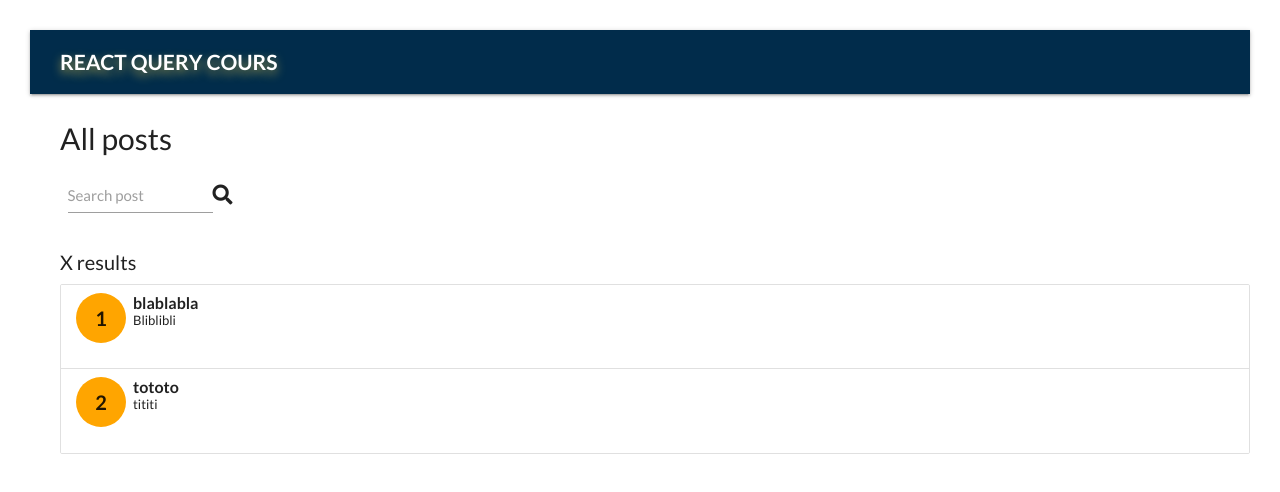
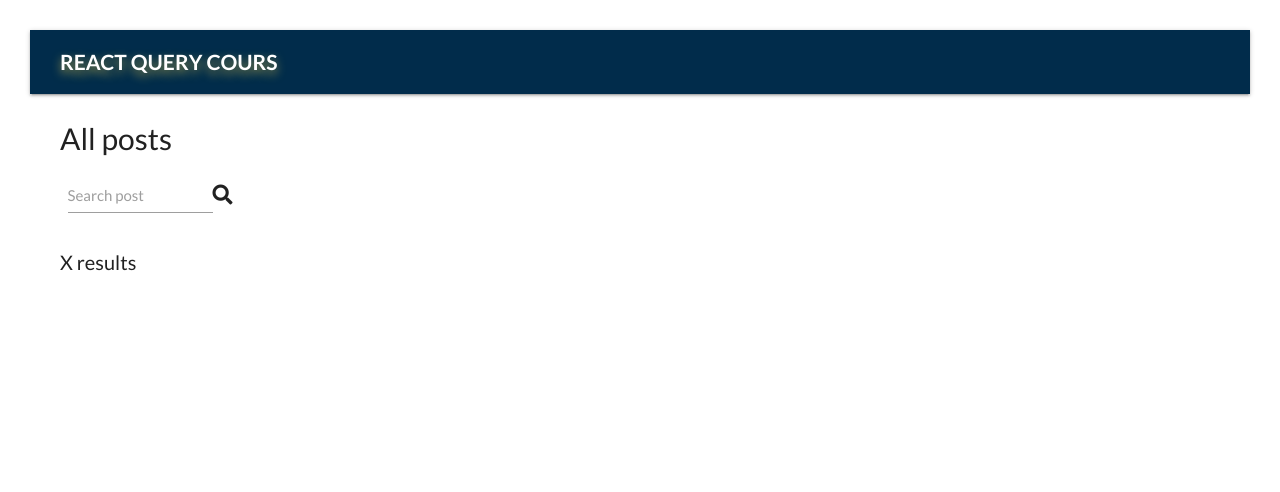
Before and after one commit to jochri3/react-query-udemy, a React (Create React App) app: page / in a window 1280 px wide. Shown: the top 492 px of the page. Built offline with nearby package versions, Linux system fonts and the light colour scheme.

Commit message:
error component

```diff
--- /dev/null
+++ b/src/components/error/error.jsx
@@ -0,0 +1,6 @@
+import React from "react";
+import "./errors.scss";
+
+export default function Error({ message }) {
+  return <p className="error-message">{message}</p>;
+}
--- /dev/null
+++ b/src/components/error/errors.scss
@@ -0,0 +1,6 @@
+.error-message{
+    color:red;
+    font-weight: bold;
+    margin-left: 3rem;
+    font-size: 1.5rem;
+}
--- a/src/pages/posts.jsx
+++ b/src/pages/posts.jsx
@@ -2,21 +2,13 @@ import PostsList from "../components/posts/posts.list";
 import TextInput from "../components/text-input/text-input";
 import Count from "../components/count/count";
 import Loader from "../components/loader/loader";
-import { useQuery } from "react-query";
 
 export default function Posts() {
-    const data=[
-        {id:1,title:"blablabla",content:"Bliblibli"},
-        {id:2,title:"tototo",content:"tititi"}
-    ]
-  const queryInfos=useQuery();
-  console.log(queryInfos);
   return (
     <div className="">
       <h1 className="heading-primary">All posts</h1>
       <TextInput />
       <Count />
-      <PostsList posts={data} />
     </div>
   );
 }
```
Also changed, not shown: 1 other file (tests, documents, lock files or other folders).
